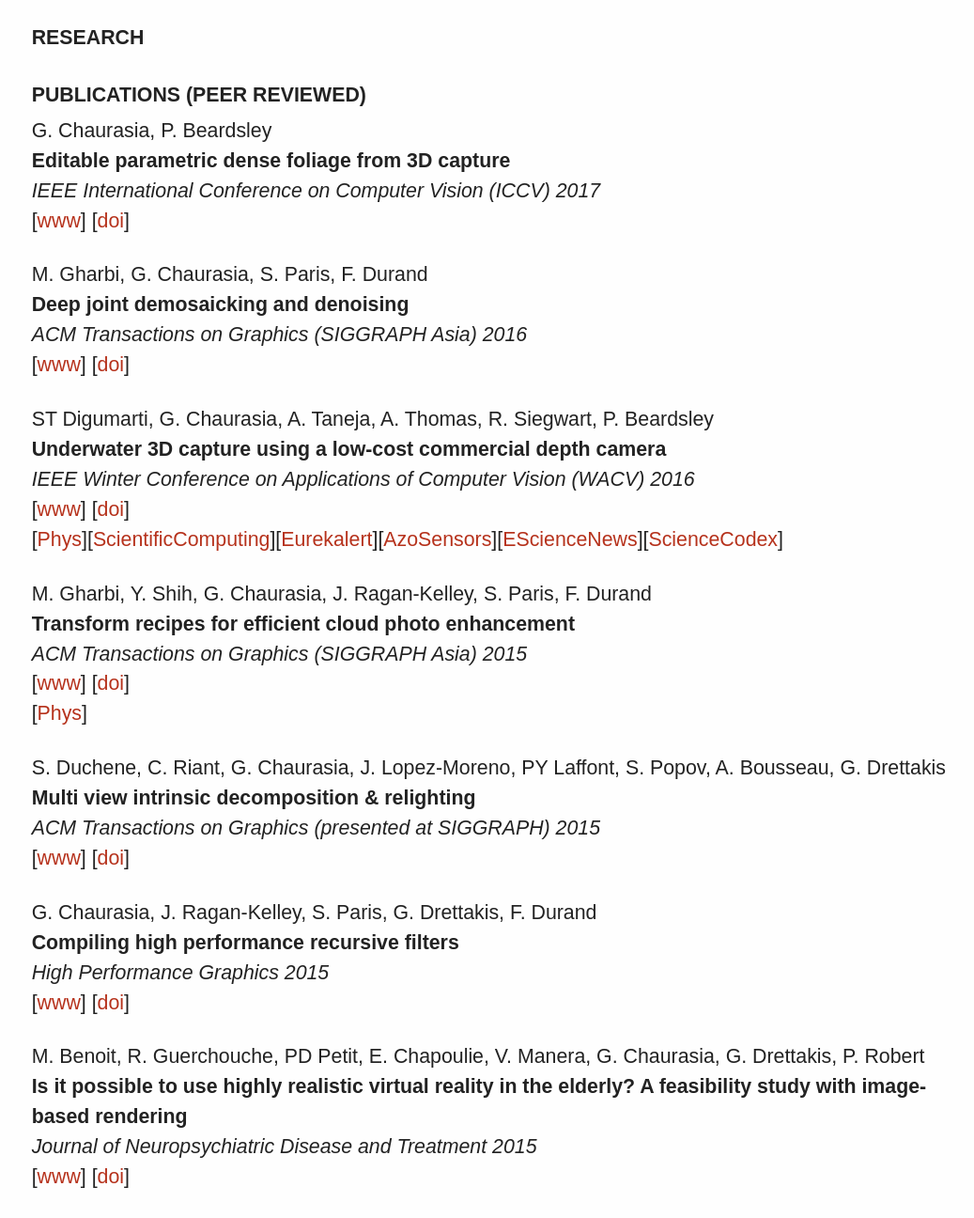
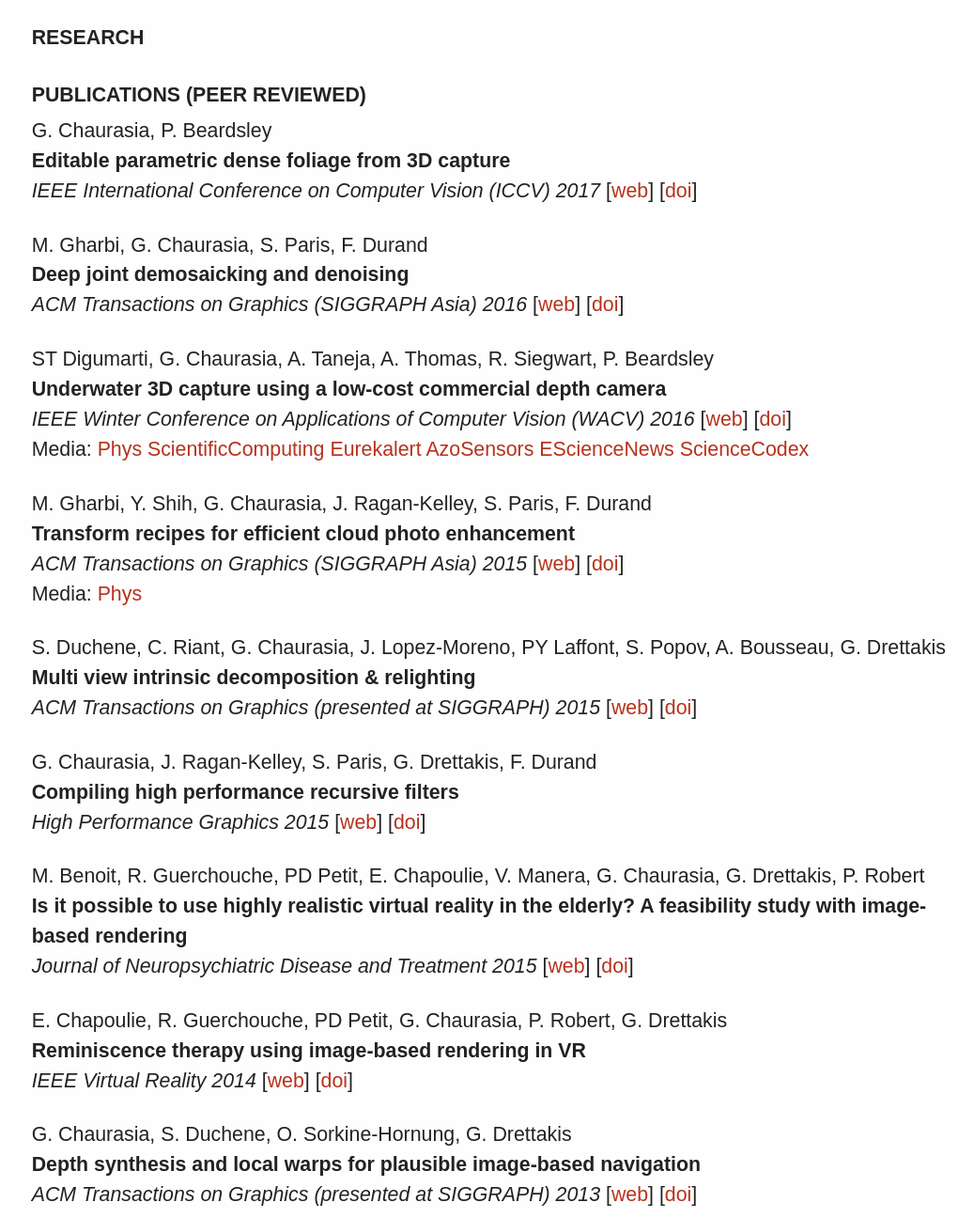
Before and after one commit to gchauras/gchauras.github.io, a Jekyll site: the page built from research.md, in a window 1280 px wide and 1400 px high, cut to the strip 104-1400 px from the top of the window. Shown: the whole strip at 94% size, without its empty margins (105-1142 px from the left). Built offline with Jekyll 4.4.1, drawn with Linux system fonts in a browser that asks for light colours; comment, search, counter and statistics services are not loaded; some of the changed text lies outside the part shown.

Commit message:
Fixed whitespace

```diff
--- a/research.md
+++ b/research.md
@@ -256,10 +256,8 @@
 **{{pub.title}}**<br />
 *{{pub.journal}}*
 {% if pub.note %} *({{pub.note}})*
-{% endif %} *{{pub.year}}* <br />
-[[www]({% if pub.internal %}{{pub.url | prepend: site.baseurl}}{% else %}{{pub.url}}{% endif %})]
-{% if pub.doi %}[[doi]({{pub.doi}})]{% endif %}
-{% if pub.media %}<br />{% for article in pub.media %}[[{{article.name}}]({{article.url}})]{% endfor %} {% endif %}
+{% endif %} *{{pub.year}}*  [[web]({% if pub.internal %}{{pub.url | prepend: site.baseurl}}{% else %}{{pub.url}}{% endif %})] {% if pub.doi %}[[doi]({{pub.doi}})]{% endif %}
+{% if pub.media %}<br />Media: {% for article in pub.media %} [{{article.name}}]({{article.url}}) {% endfor %}{% endif %}
 
 {% endfor %}
 
@@ -267,10 +265,9 @@
 
 ## Doctoral Thesis
 
-**Algorithms & perceptual analysis for interactive free viewpoint image-based navigation**<br />
+**Algorithms & perceptual analysis for interactive free viewpoint image-based navigation** [[web]({{ "/research/thesis/" | prepend: site.baseurl}})]<br />
 *Adviser: [George Drettakis](http://www-sop.inria.fr/members/George.Drettakis)* <br />
-[INRIA](http://www.inria.fr/sophia), 2014<br />
-[www]({{ "/research/thesis/" | prepend: site.baseurl}})
+[INRIA](http://www.inria.fr/sophia), 2014
 
 ------
 
```
